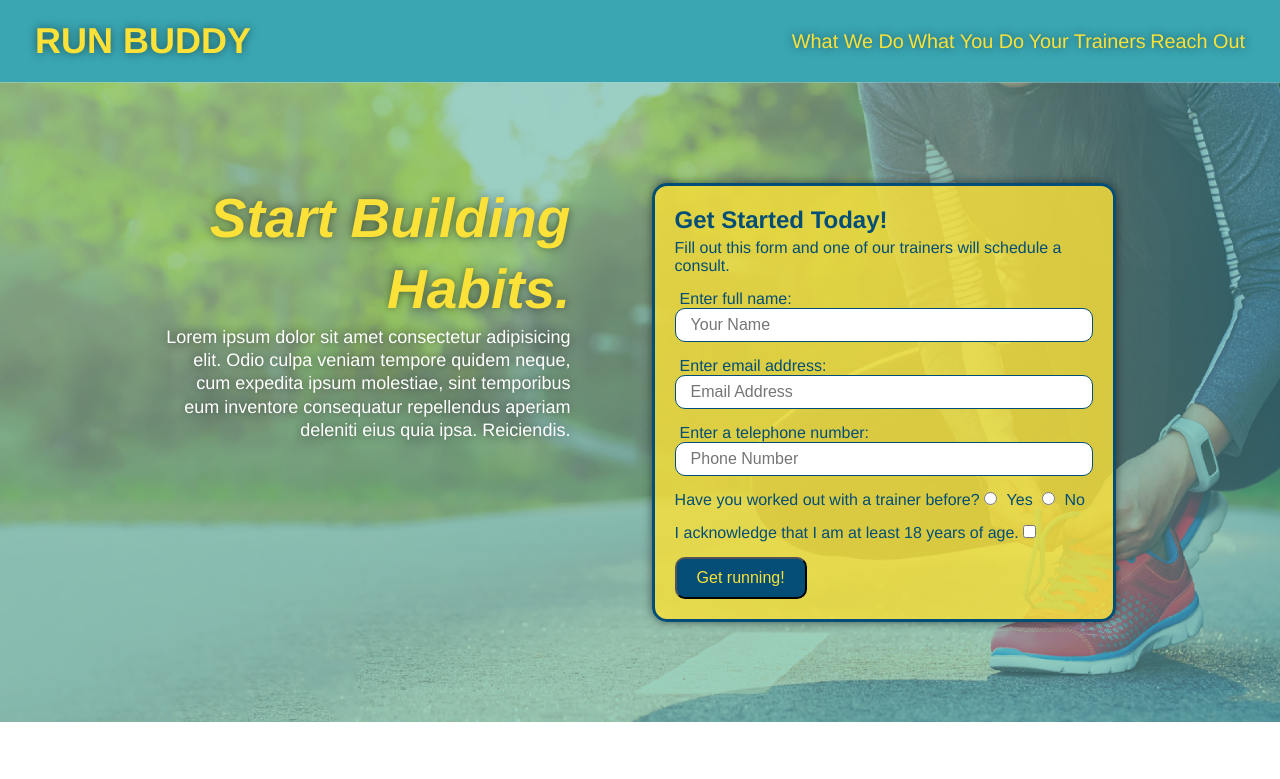
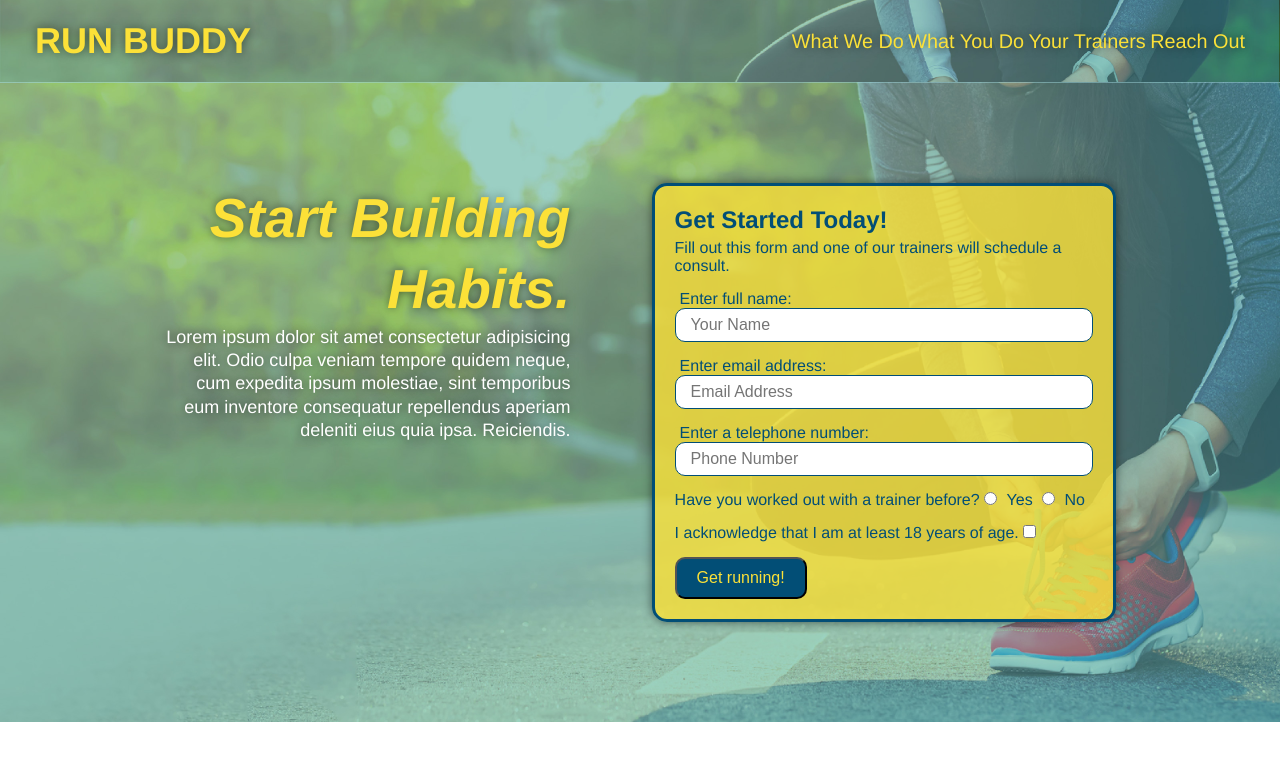
Before and after one commit to michellewehr/run-buddy, a plain HTML site: page index.html in a window 1280 px wide. Shown: the top 779 px of the page. Drawn offline with Linux system fonts and the light colour scheme.

Commit message:
restyled the header background

```diff
--- a/assets/css/style.css
+++ b/assets/css/style.css
@@ -11,9 +11,17 @@ body {
 header {
   padding: 20px 35px;
   background-color: #39a6b2;
+  background-image: url("./images/hero-bg.jpg");
+  background-size: cover;
+  background-position: center;
+  background-attachment: fixed;
+  background-position: 80%;
   display: flex;
   justify-content: space-between;
   flex-wrap: wrap;
+  position: -webkit-sticky;
+  position: sticky;
+  top: 0;
 }
 header h1 {
   font-weight: bold;
@@ -309,6 +317,7 @@ section {
   header {
     padding-bottom: 0;
     justify-content: center;
+    position: relative;
   }
   header h1 {
     width: 100%;
```
